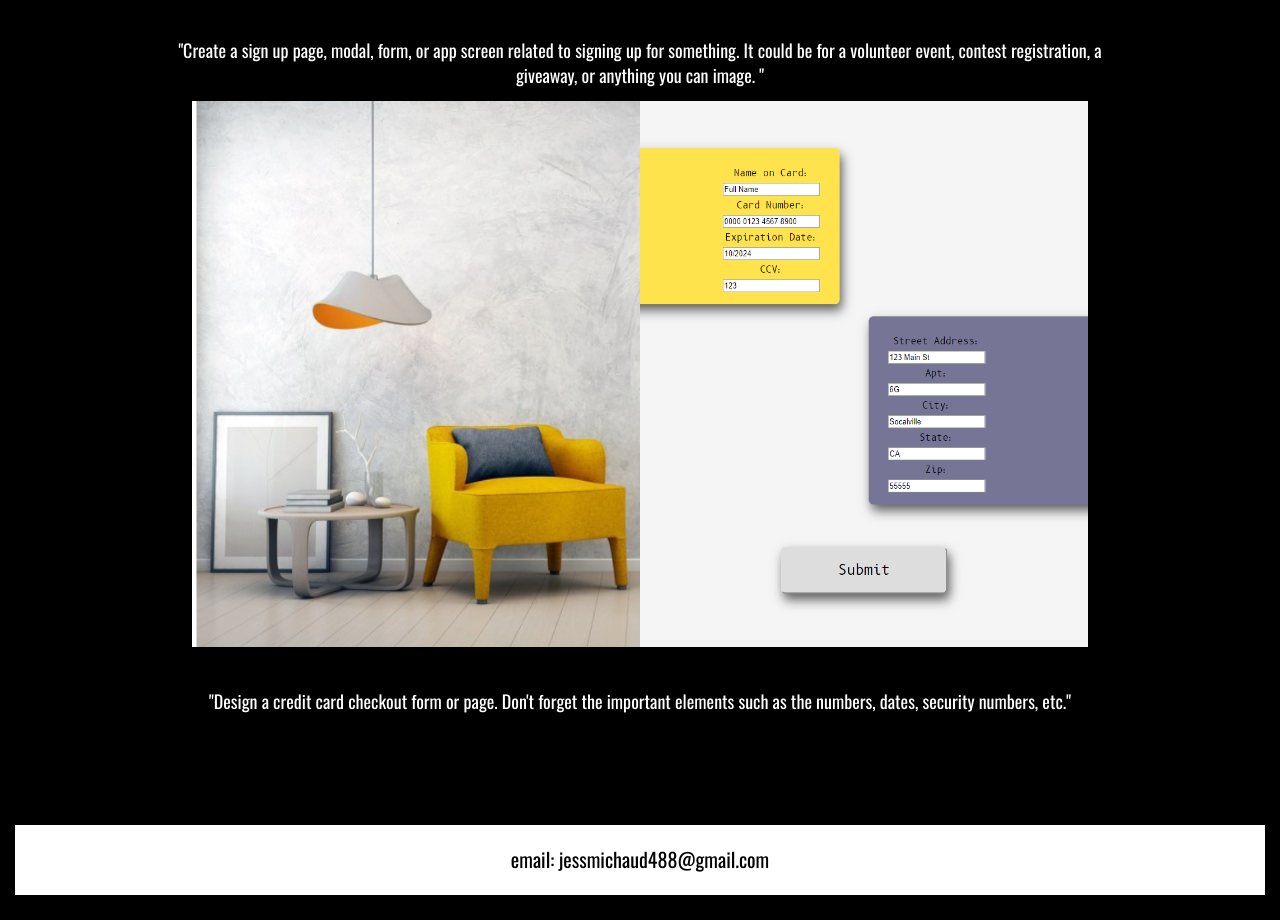
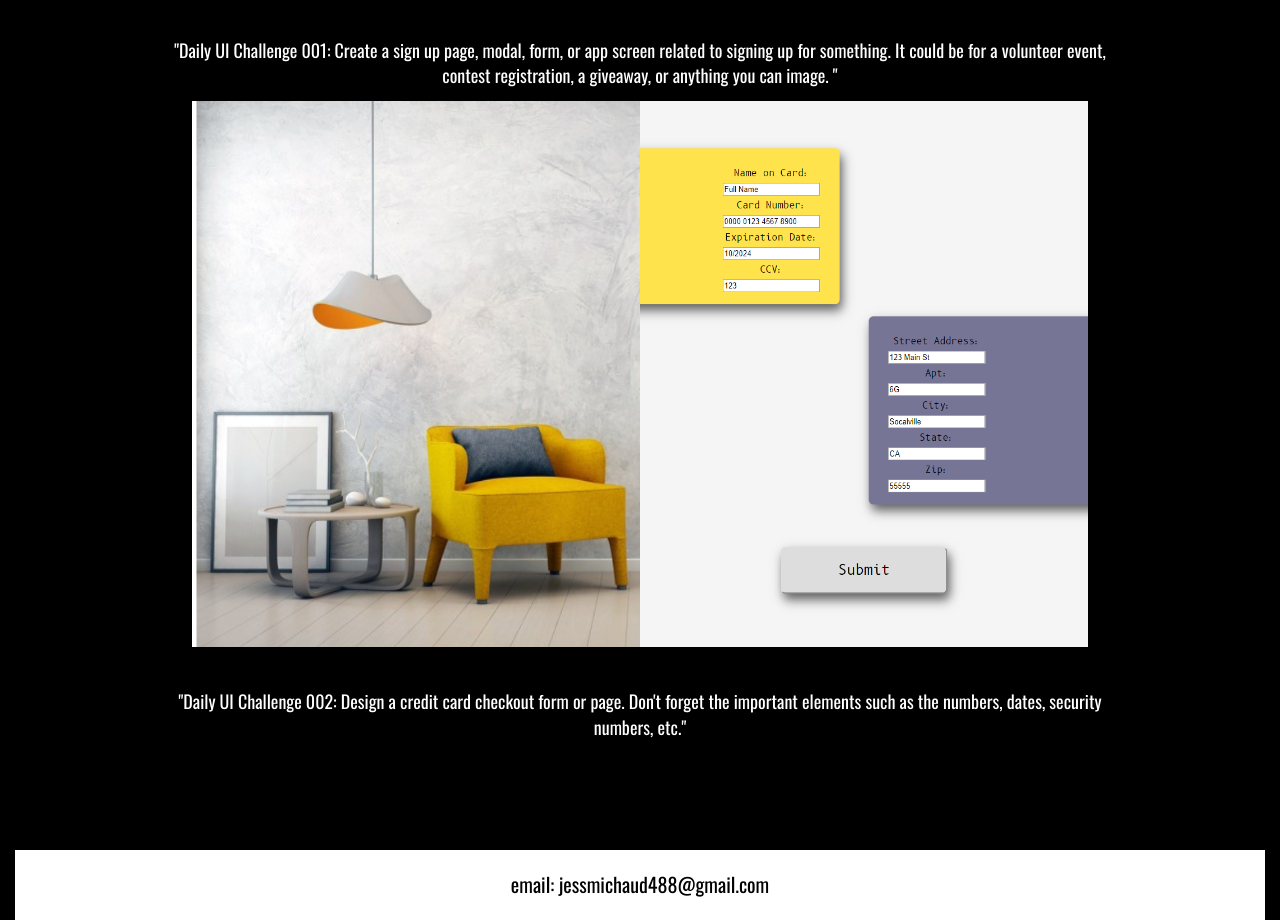
Before and after one commit to jessmichaud488/portfolio-old, a website: page index.html in a window 1280 px wide. Shown: the part 3555-4475 px from the top of the page. Before the commit the page ends 4450 px from the top, so only its background shows below. Drawn offline with nearby package versions, Linux system fonts and the light colour scheme.

Commit message:
Updating Projects

```diff
--- a/index.html
+++ b/index.html
@@ -58,10 +58,10 @@
             <h2>DAILY UI CHALLENGES</h2>
           <h3>Screenshots of my challanges from <a href="https://www.dailyui.co/">Daily UI</a></h3>
           <img class="image" src="Images/FashionForwardEmailSignUp.png" alt="Daily UI Challenge 001: Email Sign Up">
-          <p>"Create a sign up page, modal, form, or app screen related to signing up for something. It could be for a volunteer event, contest registration, a giveaway, or anything you can image.
+          <p>"Daily UI Challenge 001: Create a sign up page, modal, form, or app screen related to signing up for something. It could be for a volunteer event, contest registration, a giveaway, or anything you can image.
           "</p>
           <img class="image" src="Images/CreditCardCheckout.png" alt="Daily UI Challenge 002: Credit Card Checkout">
-          <p>"Design a credit card checkout form or page. Don't forget the important elements such as the numbers, dates, security numbers, etc."</p>
+          <p>"Daily UI Challenge 002: Design a credit card checkout form or page. Don't forget the important elements such as the numbers, dates, security numbers, etc."</p>
 
         </div>
 
```
